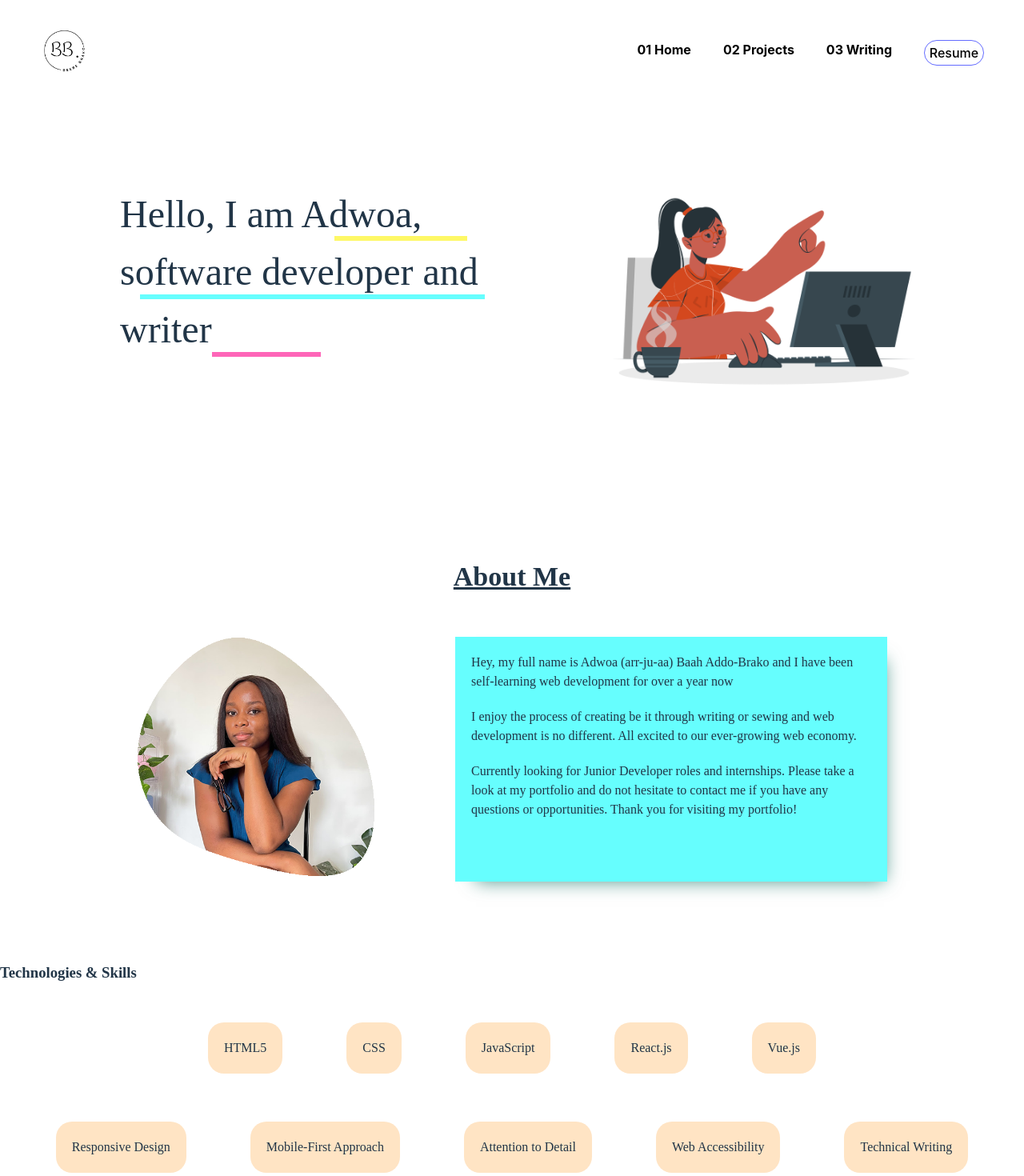
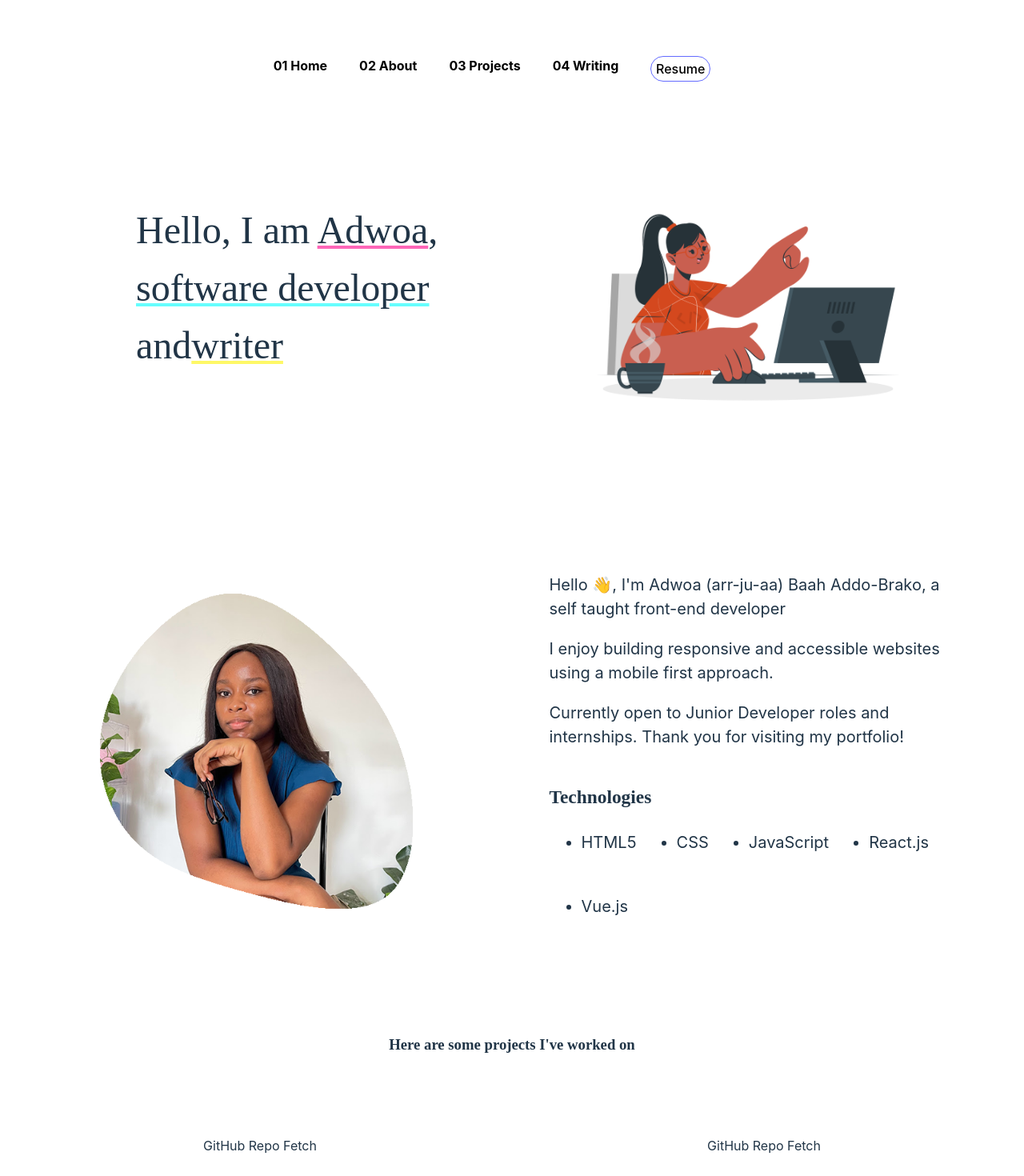
Before and after one commit to missbaah/portfolio-site, a React (Vite) app: page / in a window 1280 px wide. Shown: the top 1470 px of the page at 80% size. Built offline with nearby package versions, Linux system fonts and the light colour scheme.

Commit message:
adding animate on scroll effects

```diff
--- a/package.json
+++ b/package.json
@@ -19,6 +19,7 @@
     "match-sorter": "^6.3.1",
     "react": "^18.2.0",
     "react-dom": "^18.2.0",
+    "react-reveal": "^1.2.2",
     "react-router-dom": "^6.8.1",
     "sort-by": "^0.0.2"
   },
--- a/src/App.css
+++ b/src/App.css
@@ -16,87 +16,58 @@
   margin-top: 150px;
 }
 
+.sub-heading {
+  text-align: center;
+}
+
 .illustration {
   width: 450px;
   height: 450px;
   margin-right: 100px;
 }
 
-.vector1 {
-  border: 3px solid #66fefe;
-  width: 425px;
-  height: 0px;
-  position: absolute;
-  top: 368px;
-  left: 175px;
-  animation: slide-right 1s 1 both;
+.underline {
+  text-decoration-line: underline;
 }
 
-.vector2 {
-  border: 3px solid #fe66b8;
-  width: 130px;
-  height: 0px;
-  position: absolute;
-  top: 440px;
-  left: 265px;
-  animation: slide-right 1s 1 both;
+.blue {
+  text-decoration-color: #66fefe;
 }
 
-.vector3 {
-  border: 3px solid #fef866;
-  width: 160px;
-  height: 0px;
-  position: absolute;
-  top: 295px;
-  left: 418px;
-  animation: slide-right 1s 1 both;
+.pink {
+  text-decoration-color: #fe66b8;
+}
+.yellow {
+  text-decoration-color: #fef866;
 }
 
-@keyframes slide-right {
-  0% {
-    -webkit-transform: translateX(-100px);
-    transform: translateX(-100px);
-  }
-  100% {
-    -webkit-transform: translateX(0px);
-    transform: translateX(0px);
-  }
-}
 /* <------------ The End ------------> */
 
 /* <-------- About Component ---------> */
-.about-title {
-  font-family: Poppins;
-  font-size: 34px;
-  font-weight: 700;
-  text-decoration: underline;
-  text-align: center;
-  margin-bottom: 50px;
-}
 
 .about-container {
   display: flex;
   flex-direction: row;
   justify-content: center;
+  align-items: center;
+  height: 500px;
   gap: 100px;
   margin-bottom: 100px;
 }
 
 .profilePic {
-  height: 300px;
+  scale: 0.8;
+  /* height: 300px; */
 }
 
 article {
-  font-family: Poppins;
-  font-size: 16px;
+  font-size: 20px;
   font-weight: 400;
   display: flex;
   flex-direction: column;
   gap: 20px;
   width: 500px;
   padding: 20px;
-  background: #66fefe;
-  box-shadow: 11px 14px 22px -15px rgb(4 104 90 / 75%);
 }
 
 /* <---------- The End ----------> */
@@ -114,29 +85,12 @@ h3 {
 }
 
 .tech {
-  font-family: Poppins;
   display: flex;
   flex-direction: row;
-  gap: 20px;
-  justify-content: center;
+  gap: 50px;
+  flex-wrap: wrap;
 }
 
-.skills {
-  font-family: Poppins;
-  display: flex;
-  flex-wrap: wrap;
-  flex-direction: row;
-  gap: 20px;
-  justify-content: center;
-}
-
-.bubbles {
-  background-color: bisque;
-  text-align: center;
-  padding: 20px;
-  margin: 30px;
-  border-radius: 20px;
-}
 /* <----------------- THE END-------------------> */
 /* <---------- Footer Container-----------> */
 
--- a/src/App.jsx
+++ b/src/App.jsx
@@ -1,7 +1,8 @@
 import { Route, Routes } from "react-router-dom";
 import { Home, Projects, Writing } from "./Pages";
+import { Navbar, Footer } from "./components";
+import { About } from "./components";
 import "./App.css";
-import Navbar from "./components/Navbar";
 
 function App() {
   return (
@@ -10,9 +11,11 @@ function App() {
       <Routes>
         <Route index element={<Home />} />
         <Route path="/" element={<Home />} />
+        <Route path="/about" element={<About />} />
         <Route path="/projects" element={<Projects />} />
         <Route path="/writing" element={<Writing />} />
       </Routes>
+      <Footer />
     </div>
   );
 }
--- a/src/Pages/Home.jsx
+++ b/src/Pages/Home.jsx
@@ -1,22 +1,35 @@
-import { About, Footer } from "../components";
+import { About } from "../components";
+import { Projects, Writing } from "../Pages";
 import { illustration } from "../images";
+import { Fade } from "react-reveal";
 import "../App.css";
 
 const Home = () => {
   return (
     <main>
-      <section className="container   ">
-        <h1 className="heading">
-          Hello, I am Adwoa, software developer and writer
-          <div className="vector1"></div>
-          <div className="vector2"></div>
-          <div className="vector3"></div>
-        </h1>
-        <img className="illustration" src={illustration} alt="animation" />
-      </section>
-
+      <Fade bottom>
+        <section className="container">
+          <h1 className="heading">
+            Hello, I am <span className="underline pink">Adwoa</span>,{" "}
+            <span className="underline blue">software developer</span> and
+            <span className="underline yellow">writer</span>
+          </h1>
+          <img className="illustration" src={illustration} alt="animation" />
+        </section>
+      </Fade>
       <About />
-      <Footer />
+      <Fade bottom>
+        <h3 className="sub-heading">Here are some projects I've worked on</h3>
+      </Fade>
+      <Fade right>
+        <Projects />
+      </Fade>
+      <Fade bottom>
+        <h3 className="sub-heading">Check out my writing</h3>
+      </Fade>
+      <Fade left>
+        <Writing />
+      </Fade>
     </main>
   );
 };
--- a/src/Pages/Projects.jsx
+++ b/src/Pages/Projects.jsx
@@ -1,9 +1,11 @@
 import { GitHubPic } from "../images";
 import { Project } from "../components";
+import { Fade } from "react-reveal";
 
 const Projects = () => {
   return (
     <main className="project-container">
+      <Fade bottom>
         <Project
           name="GitHub Repo Fetch"
           src={GitHubPic}
@@ -16,6 +18,7 @@ const Projects = () => {
           livesite="https://missbaahsgithubsite.netlify.app/"
           github="https://github.com/missbaah/Github-API-Fetch"
         />
+      </Fade>
     </main>
   );
 };
--- a/src/Pages/Writing.jsx
+++ b/src/Pages/Writing.jsx
@@ -1,7 +1,9 @@
 import { Post } from "../components";
+import { Fade } from "react-reveal";
 
 const Writing = () => {
   return (
+    <Fade bottom>
       <div>
         <Post
           title="Implementing A GitHub Repository API Call"
@@ -9,6 +11,7 @@ const Writing = () => {
           link="https://dev.to/missbaah/implementing-a-github-repository-api-call-593k"
         />
       </div>
+    </Fade>
   );
 };
 
--- a/src/assets/Navbar.css
+++ b/src/assets/Navbar.css
@@ -1,15 +1,7 @@
-.logo {
-  height: 70px;
-  width: 70px;
-  position: absolute;
-  top: 30px;
-  left: 50px;
-}
-
 .nav-bar {
   display: flex;
   flex-direction: row;
-  justify-content: flex-end;
+  justify-content: center;
   gap: 40px;
   margin-top: 50px;
   margin-right: 50px;
--- a/src/assets/Project.css
+++ b/src/assets/Project.css
@@ -2,7 +2,6 @@
   margin-top: 100px;
   display: grid;
   grid-template-columns: 1fr 1fr;
-  grid-template-rows: 1fr 1fr;
   gap: 20px;
 }
 
--- a/src/components/About.jsx
+++ b/src/components/About.jsx
@@ -1,11 +1,12 @@
 import { profilepic } from "../images";
 import { Technologies } from "./index";
+import { Fade } from "react-reveal";
 import "../App.css";
 
 const About = () => {
   return (
     <main>
-      <h1 className="about-title">About Me</h1>
+      <Fade bottom>
         <section className="about-container">
           <div>
             <img className="profilePic" src={profilepic} alt="Adwoa" />
@@ -13,23 +14,21 @@ const About = () => {
 
           <article>
             <div className="text">
-            Hey, my full name is Adwoa (arr-ju-aa) Baah Addo-Brako and I have
-            been self-learning web development for over a year now
+              Hello 👋, I'm Adwoa (arr-ju-aa) Baah Addo-Brako, a self taught
+              front-end developer
             </div>
             <div className="text">
-            I enjoy the process of creating be it through writing or sewing and
-            web development is no different. All excited to our ever-growing web
-            economy.
+              I enjoy building responsive and accessible websites using a mobile
+              first approach.
             </div>
             <div className="text">
-            Currently looking for Junior Developer roles and internships. Please
-            take a look at my portfolio and do not hesitate to contact me if you
-            have any questions or opportunities. Thank you for visiting my
-            portfolio!
+              Currently open to Junior Developer roles and internships. Thank
+              you for visiting my portfolio!
             </div>
+            <Technologies />
           </article>
         </section>
-      <Technologies />
+      </Fade>
     </main>
   );
 };
--- a/src/components/Navbar.jsx
+++ b/src/components/Navbar.jsx
@@ -1,6 +1,5 @@
 import { Link } from "react-router-dom";
-import { logo } from "../images";
-import "../assets/Navbar.css"
+import "../assets/Navbar.css";
 
 const Navbar = () => {
   function handleClick() {
@@ -11,20 +10,22 @@ const Navbar = () => {
 
   return (
     <section>
-        <img className="logo" src={logo} alt="logo" />
       <nav className="nav-bar">
         <Link className="nav-link" to="/">
           01 Home
         </Link>
+        <Link className="nav-link" to="/about">
+          02 About
+        </Link>
         <Link className="nav-link" to="/projects">
-          02 Projects
+          03 Projects
         </Link>
         <Link className="nav-link" to="/writing">
-          03 Writing
+          04 Writing
         </Link>
         <button onClick={handleClick} className="resume-btn">
-        Resume
-      </button>
+          Resume
+        </button>
       </nav>
     </section>
   );
--- a/src/components/Technologies.jsx
+++ b/src/components/Technologies.jsx
@@ -3,21 +3,14 @@ import "../App.css";
 const Technologies = () => {
   return (
     <main className="tech-containers">
-      <h3>Technologies & Skills</h3>
-      <div className="tech">
-        <span className="bubbles">HTML5</span>
-        <span className="bubbles">CSS</span>
-        <span className="bubbles">JavaScript</span>
-        <span className="bubbles">React.js</span>
-        <span className="bubbles">Vue.js</span>
-      </div>
-      <div className="skills">
-        <span className="bubbles">Responsive Design</span>
-        <span className="bubbles">Mobile-First Approach</span>
-        <span className="bubbles">Attention to Detail</span>
-        <span className="bubbles">Web Accessibility</span>
-        <span className="bubbles">Technical Writing</span>
-      </div>
+      <h3>Technologies</h3>
+      <ul className="tech">
+        <li>HTML5</li>
+        <li>CSS</li>
+        <li>JavaScript</li>
+        <li>React.js</li>
+        <li>Vue.js</li>
+      </ul>
     </main>
   );
 };
--- a/src/index.css
+++ b/src/index.css
@@ -25,6 +25,7 @@ a:hover {
 
 body {
   margin: 0;
+  padding: 20px;
   /* display: flex; */
   /* place-items: center; */
   min-width: 320px;
```
Also changed, not shown: 1 other file (tests, documents, lock files or other folders). Lines whose indentation alone changed are shown as unchanged.
